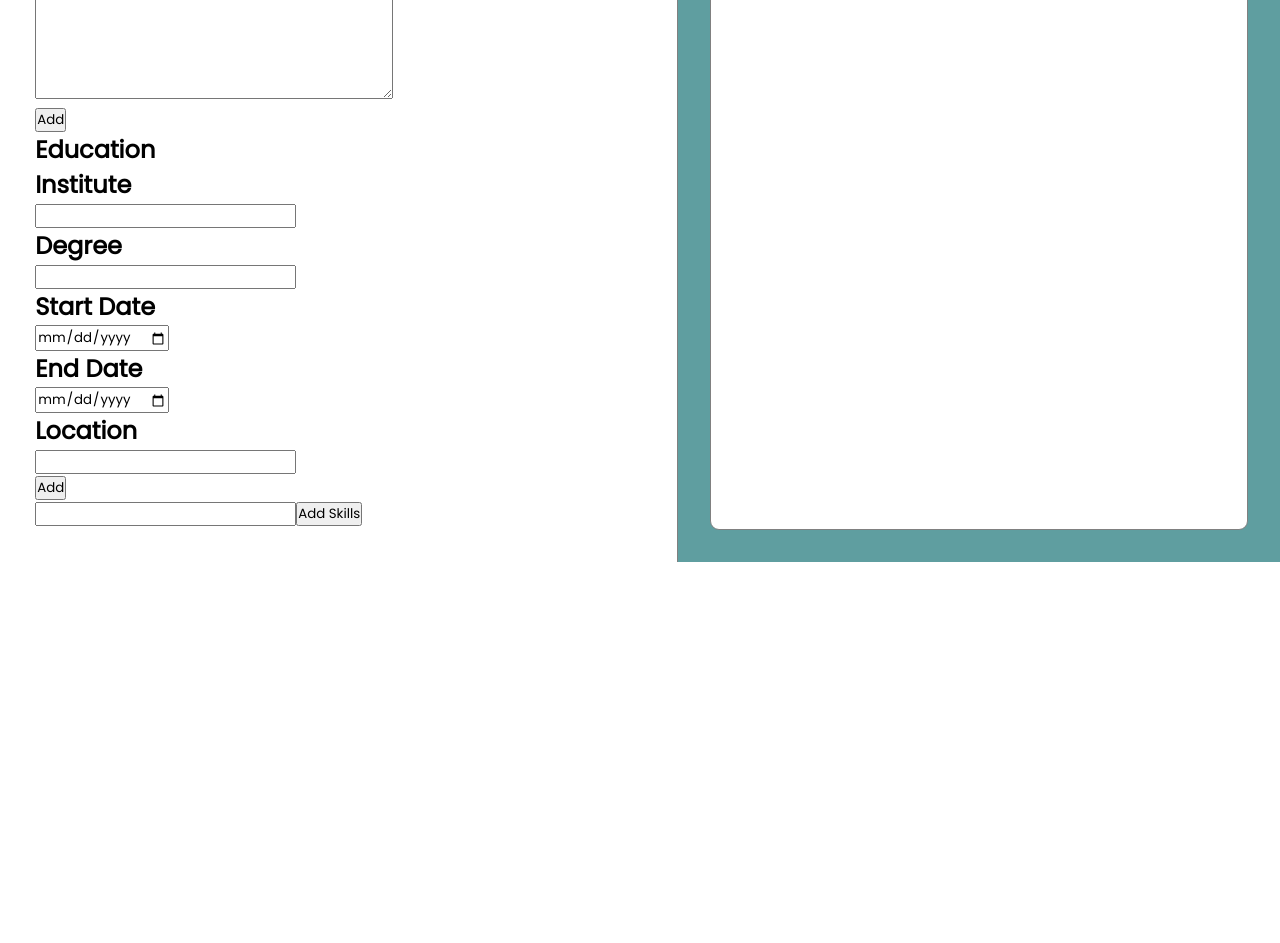
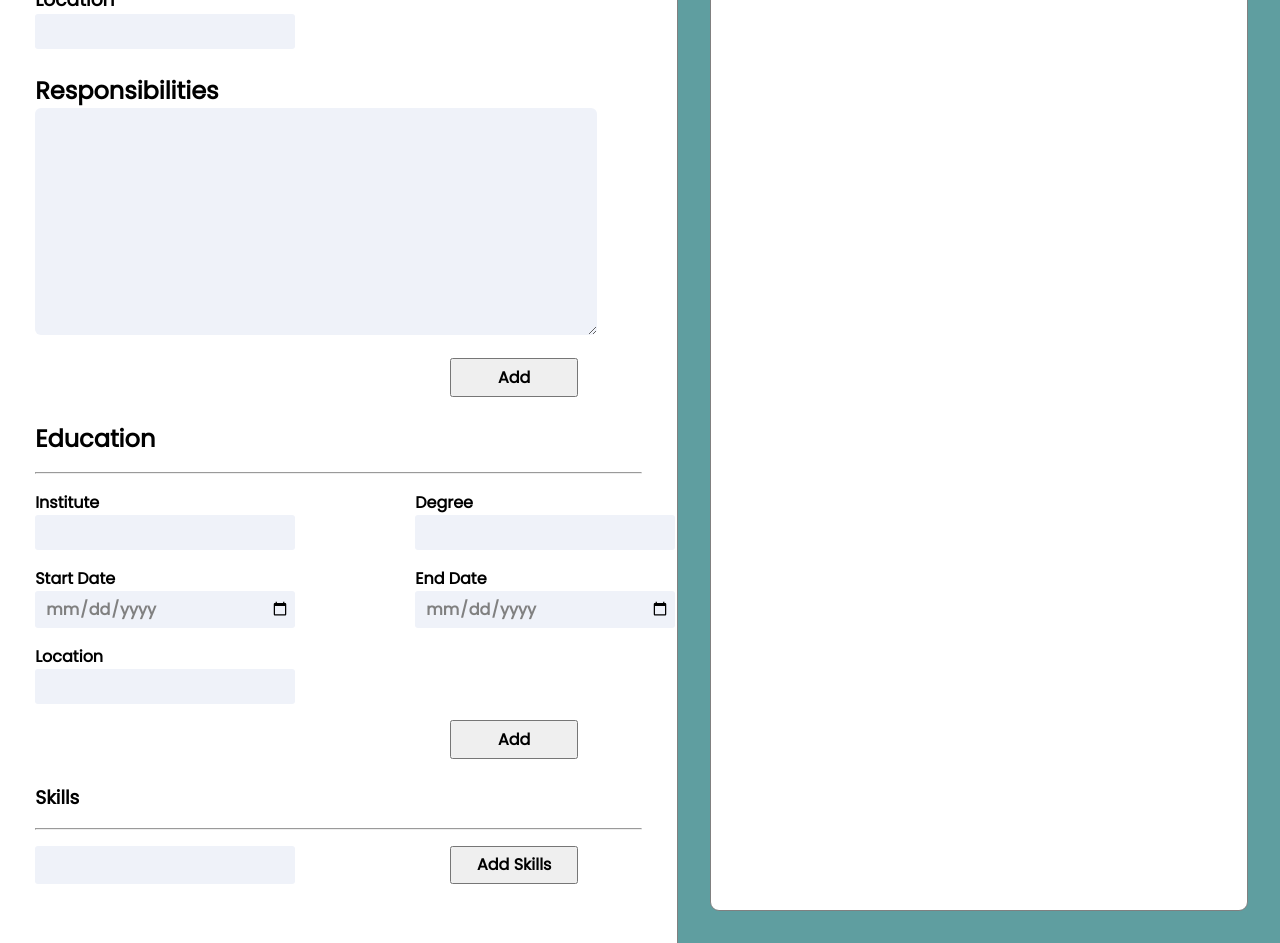
Before and after one commit to AbhishekTyagi0/CV-Builder, a React (Vite) app: page / in a window 1280 px wide. Shown: the part 1140-2083 px from the top of the page. Before the commit the page ends 1702 px from the top, so only its background shows below. Built offline with nearby package versions, Linux system fonts and the light colour scheme.

Commit message:
fixes sum bugs as well as added some style

```diff
--- a/src/components/Education/education.jsx
+++ b/src/components/Education/education.jsx
@@ -38,9 +38,11 @@ export default function Education(props) {
         onSubmit={(e) => {
           submitForm(e);
         }}
+        className="personalInfoSection"
       >
-        <div>
-          <h2>Education</h2>
+        <h2 className="personalDetailHeading">Education</h2>
+        <hr />
+        <div className="fullName">
           <InputEducation
             title="Institute"
             type="text"
@@ -48,8 +50,6 @@ export default function Education(props) {
             inputHandler={inputHandler}
             value={props.education}
           />
-        </div>
-        <div>
           <InputEducation
             title="Degree"
             type="text"
@@ -58,7 +58,7 @@ export default function Education(props) {
             value={props.education}
           />
         </div>
-        <div>
+        <div className="fullName">
           <InputEducation
             title="Start Date"
             type="date"
@@ -66,6 +66,7 @@ export default function Education(props) {
             inputHandler={inputHandler}
             value={props.education}
           />
+
           <InputEducation
             title="End Date"
             type="date"
@@ -74,7 +75,7 @@ export default function Education(props) {
             value={props.education}
           />
         </div>
-        <div>
+        <div className="fullName">
           <InputEducation
             title="Location"
             type="text"
@@ -83,7 +84,7 @@ export default function Education(props) {
             value={props.education}
           />
         </div>
-        <button type="submit">Add</button>
+        <button type="submit" className="buttons" >Add</button>
       </form>
 
       <div>
@@ -98,6 +99,7 @@ export default function Education(props) {
                   onClick={() => {
                     deleteEducation(list.id);
                   }}
+                  className="buttons"
                 >
                   X
                 </button>
--- a/src/components/Education/inputeducation.jsx
+++ b/src/components/Education/inputeducation.jsx
@@ -1,7 +1,7 @@
 const InputEducation = ({ title, type, name, value, inputHandler }) => {
   return (
     <div>
-      <h2>{title}</h2>
+      <h4>{title}</h4>
       <input
         type={type}
         name={name}
@@ -9,6 +9,7 @@ const InputEducation = ({ title, type, name, value, inputHandler }) => {
         onChange={(e) => {
           inputHandler(e);
         }}
+        className="inputPersonalInfo"
       />
     </div>
   );
--- a/src/components/Input.jsx
+++ b/src/components/Input.jsx
@@ -13,6 +13,7 @@ export default function Input({
   return (
     <div className="personalDetailSection">
       <h2 className="personalDetailHeading">Personal Details</h2>
+      <hr />
       <section>
         <PersonalDetailsInput
           dataValues={dataValues}
--- a/src/components/experience/experiencedata.jsx
+++ b/src/components/experience/experiencedata.jsx
@@ -11,7 +11,7 @@ function InputExperience({ title, type, name, inputHandler, value }) {
       onChange={(e) => {
         inputHandler(e);
       }}
-      value={value[name]}
+      value={value[name]||''}
       className="inputPersonalInfo"
     />
   </div>
@@ -20,10 +20,11 @@ function InputExperience({ title, type, name, inputHandler, value }) {
 
 function Experience(props) {
   const inputHandler = (e) => {
+    console.log("experience testing", e.target)
     props.setExperience((previous) => {
       return {
         ...previous,
-        [e.target.name]: props.experience,
+        [e.target.name]: e.target.value
       };
     });
   };
@@ -31,6 +32,7 @@ function Experience(props) {
   return (
     <div className="personalInfoSection">
       <h2>Professional Experience</h2>
+      <hr />
       <section className="fullName">
         <InputExperience
           title="Job Title"
--- a/src/components/experience/jobdescription.jsx
+++ b/src/components/experience/jobdescription.jsx
@@ -1,7 +1,4 @@
-
 function JobInput(props) {
-
-
   const addJob = (e) => {
     e.preventDefault();
     props.setItem((previous) => {
@@ -18,9 +15,12 @@ function JobInput(props) {
 
   return (
     <>
-      <form onSubmit={addJob}>
+      <form onSubmit={addJob} className="form-submit">
         <div>
+          <h2>Responsibilities</h2>
+
           <textarea
+            className="textInputAreaBox"
             id="jobdescription"
             cols="30"
             rows="5"
@@ -28,7 +28,7 @@ function JobInput(props) {
             value={props.aboutJob}
           ></textarea>
         </div>
-        <button type="submit">Add</button>
+        <button type="submit" className="buttons">Add</button>
       </form>
 
       <div>
@@ -41,6 +41,7 @@ function JobInput(props) {
                   onClick={() => {
                     deleteBtn(item.id);
                   }}
+                  className="buttons"
                 >
                   X
                 </button>
--- a/src/components/skills/SkillsInput.jsx
+++ b/src/components/skills/SkillsInput.jsx
@@ -2,10 +2,12 @@ export default function SkillInput({ type, name, value, inputHandler}) {
   return (
     <>
       <input
+
         type={type}
         name={name}
         value={value || ''}
         onChange={(e) => inputHandler(e)}
+        className="inputPersonalInfo"
       />
     </>
   );
--- a/src/components/skills/skills.jsx
+++ b/src/components/skills/skills.jsx
@@ -18,7 +18,10 @@ export default function Skills(props) {
 
   return (
     <>
-      <form onSubmit={submitSkills}>
+      <form onSubmit={submitSkills} className="form-submit">
+        <h3>Skills</h3>
+        <hr />
+        <section className="skills-section">
         <SkillInput
           type="text"
           name="skill"
@@ -26,8 +29,10 @@ export default function Skills(props) {
           inputHandler={(e) => {
             props.setSkills(e.target.value);
           }}
+
         />
-        <button type="submit">Add Skills</button>
+        <button type="submit" className="buttons">Add Skills</button>
+        </section>
       </form>
 
       <div>
--- a/src/style/experience.css
+++ b/src/style/experience.css
@@ -9,3 +9,17 @@
   display: flex;
   align-items: flex-end;
 }
+
+
+.form-submit{
+  display: flex;
+  flex-direction: column;
+  margin: 1.5rem 0;
+  gap: 1rem;
+}
+
+.skills-section{
+
+  display: flex;
+  justify-content: space-between;
+}
--- a/src/style/userInput.css
+++ b/src/style/userInput.css
@@ -31,3 +31,14 @@
 
     width: 6px;
 }
+
+
+.buttons{
+
+    width: 8rem;
+    padding: .3rem;
+    font-size: 1rem;
+    font-weight: bolder;
+    margin-right: 4rem;
+    align-self: end;
+  }
```
Also changed, not shown: src/components/experience/JobOutput.jsx (line endings or trailing spaces).
